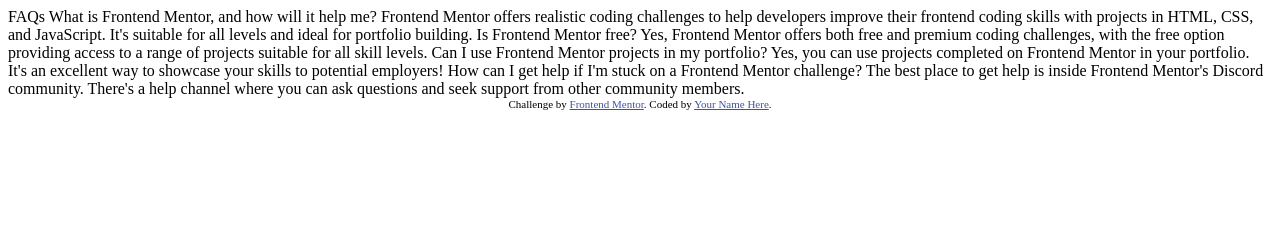
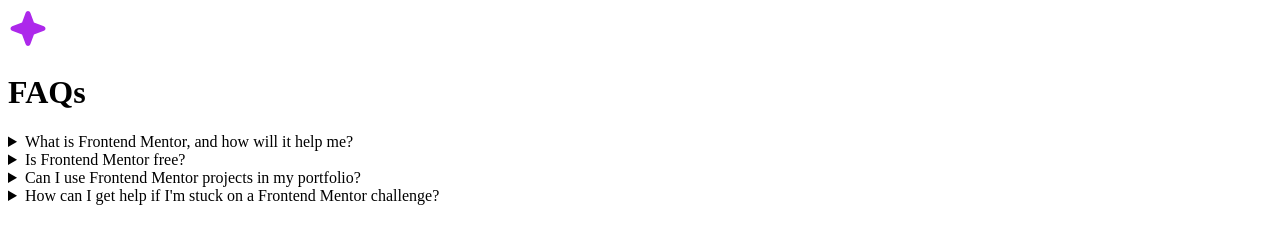
Before and after one commit to Patrycja-dz/faq_frontend_mentor, a plain HTML site: page index.html in a window 1280 px wide. Drawn offline with Linux system fonts and the light colour scheme.

Commit message:
html structure

```diff
--- a/index.html
+++ b/index.html
@@ -1,48 +1,66 @@
 <!DOCTYPE html>
 <html lang="en">
   <head>
-  <meta charset="UTF-8">
-  <meta name="viewport" content="width=device-width, initial-scale=1.0"> <!-- displays site properly based on user's device -->
-
-  <link rel="icon" type="image/png" sizes="32x32" href="./assets/images/favicon-32x32.png">
-
+    <meta charset="UTF-8" />
+    <meta name="viewport" content="width=device-width, initial-scale=1.0" />
+    <link
+      rel="icon"
+      type="image/png"
+      sizes="32x32"
+      href="./assets/images/favicon-32x32.png"
+    />
+    <link rel="stylesheet" href="./style.css" />
     <title>Frontend Mentor | FAQ accordion</title>
-
-  <!-- Feel free to remove these styles or customise in your own stylesheet 👍 -->
-  <style>
-    .attribution { font-size: 11px; text-align: center; }
-    .attribution a { color: hsl(228, 45%, 44%); }
-  </style>
   </head>
   <body>
-
-  FAQs
-
+    <main class="page-layout">
+      <header class="faq-header">
+        <img src="./assets/images/icon-star.svg" class="faq-icon" />
+        <h1 class="faq-title">FAQs</h1>
+      </header>
+      <section class="faq-section">
+        <div class="faq-accordion">
+          <details class="faq-item">
+            <summary class="faq-question">
               What is Frontend Mentor, and how will it help me?
-
-  Frontend Mentor offers realistic coding challenges to help developers improve their
-  frontend coding skills with projects in HTML, CSS, and JavaScript. It's suitable for
-  all levels and ideal for portfolio building.
-
-  Is Frontend Mentor free?
-
-  Yes, Frontend Mentor offers both free and premium coding challenges, with the free
-  option providing access to a range of projects suitable for all skill levels.
-
+            </summary>
+            <p class="faq-answer">
+              Frontend Mentor offers realistic coding challenges to help
+              developers improve their frontend coding skills with projects in
+              HTML, CSS, and JavaScript. It's suitable for all levels and ideal
+              for portfolio building.
+            </p>
+          </details>
+          <details class="faq-item">
+            <summary class="faq-question">Is Frontend Mentor free?</summary>
+            <p class="faq-answer">
+              Yes, Frontend Mentor offers both free and premium coding
+              challenges, with the free option providing access to a range of
+              projects suitable for all skill levels.
+            </p>
+          </details>
+          <details class="faq-item">
+            <summary class="faq-question">
               Can I use Frontend Mentor projects in my portfolio?
-
-  Yes, you can use projects completed on Frontend Mentor in your portfolio. It's an excellent
-  way to showcase your skills to potential employers!
-
+            </summary>
+            <p class="faq-answer">
+              Yes, you can use projects completed on Frontend Mentor in your
+              portfolio. It's an excellent way to showcase your skills to
+              potential employers!
+            </p>
+          </details>
+          <details class="faq-item">
+            <summary class="faq-question">
               How can I get help if I'm stuck on a Frontend Mentor challenge?
-
-  The best place to get help is inside Frontend Mentor's Discord community. There's a help
-  channel where you can ask questions and seek support from other community members.
-
-
-  <div class="attribution">
-    Challenge by <a href="https://www.frontendmentor.io?ref=challenge" target="_blank">Frontend Mentor</a>.
-    Coded by <a href="#">Your Name Here</a>.
+            </summary>
+            <p class="faq-answer">
+              The best place to get help is inside Frontend Mentor's Discord
+              community. There's a help channel where you can ask questions and
+              seek support from other community members.
+            </p>
+          </details>
         </div>
+      </section>
+    </main>
   </body>
 </html>
```
Also changed, not shown: style/styles.css (added). Lines whose indentation alone changed are shown as unchanged.
